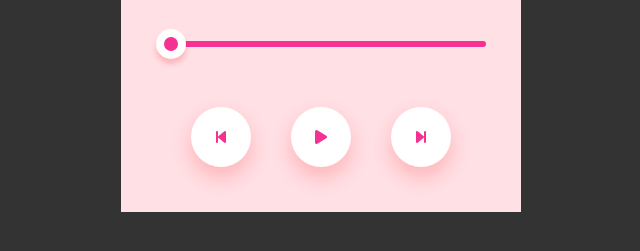
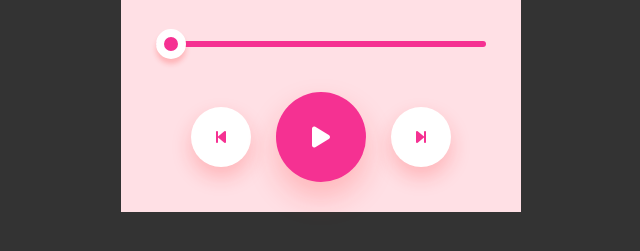
Before and after one commit to MattHeaven/music-player-js, a plain HTML site: page index.html in a window 1280 px wide. Shown: the part 517-768 px from the top of the page, without its empty margins (319-959 px from the left). Drawn offline with Linux system fonts and the light colour scheme.

Commit message:
scaled play button

```diff
--- a/index.html
+++ b/index.html
@@ -41,5 +41,7 @@
         </div>
 
     </div>
+
+    <script src="script.js"></script>
 </body>
 </html>
--- a/style.css
+++ b/style.css
@@ -97,3 +97,9 @@ nav .circle {
     box-shadow: 0 10px 20px rgba(255, 26, 26, 0.22);
     cursor: pointer;
 }
+
+.controls div:nth-child(2) {
+    transform: scale(1.5);
+    background: #f53192;
+    color: #fff;
+}
```
